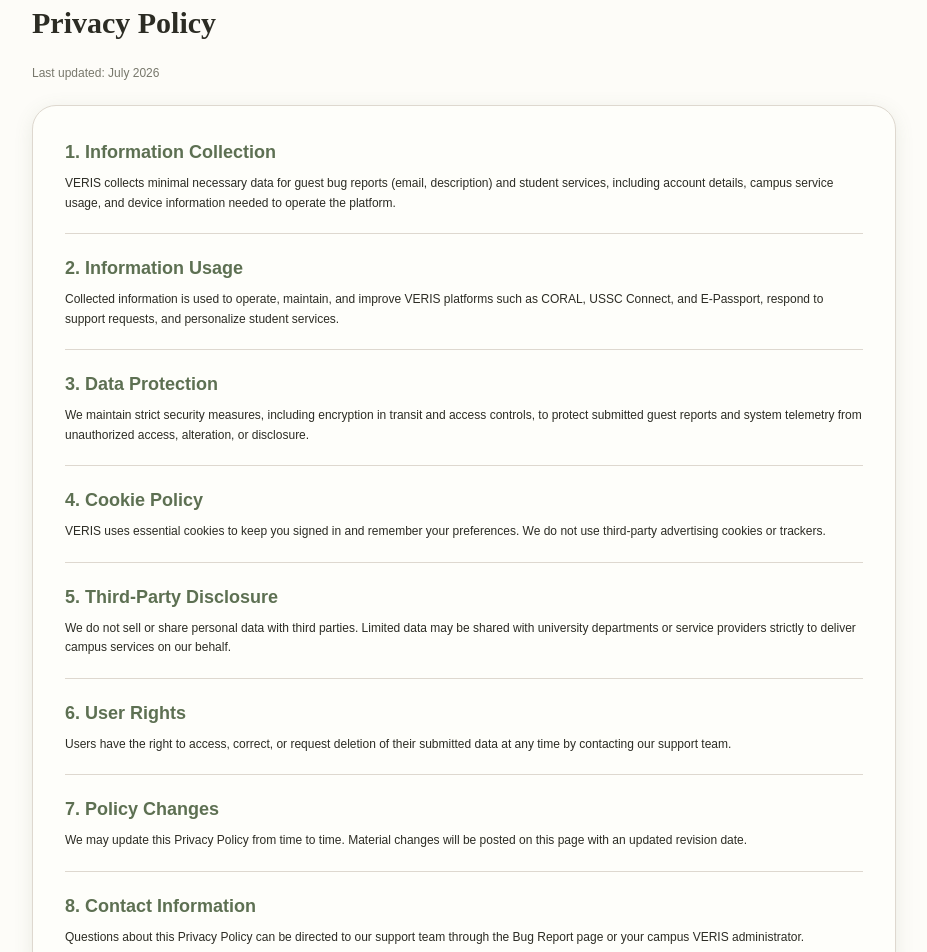
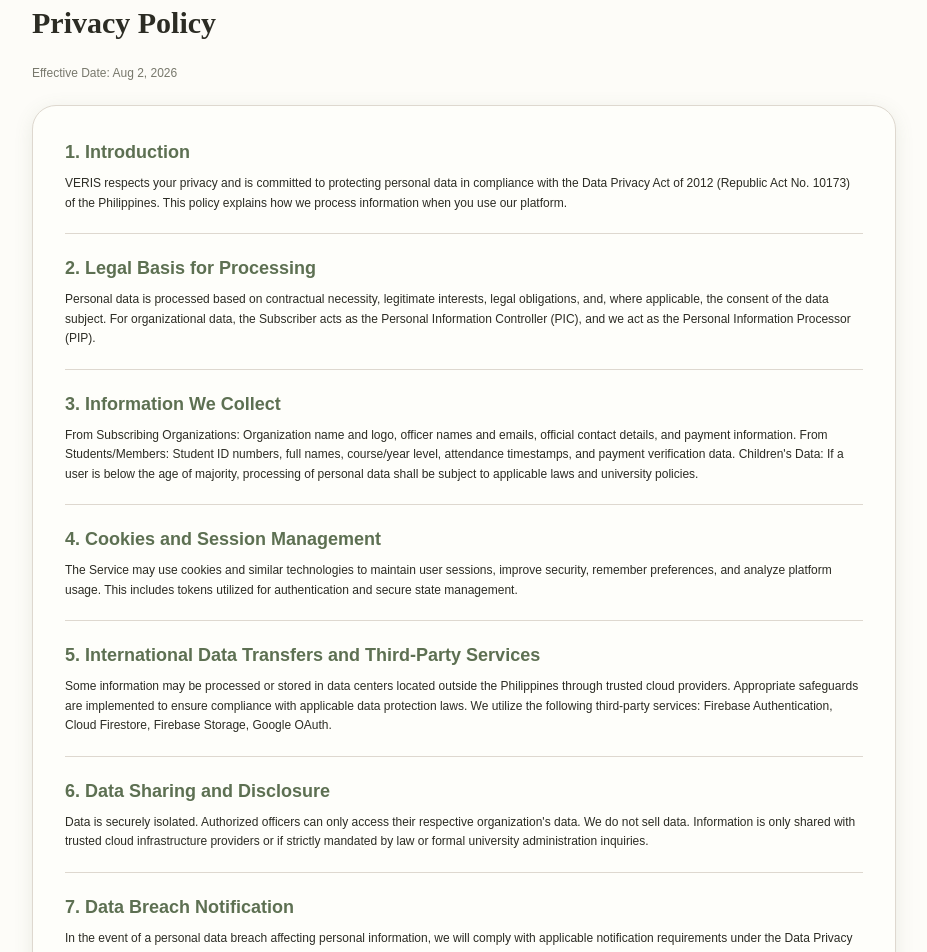
Before and after one commit to Atlas-VSU/veris-page, a Next.js app: page /privacy in a window 1280 px wide. Shown: the part 140-1092 px from the top of the page, without its empty margins (176-1103 px from the left). Built offline with nearby package versions, Linux system fonts and the light colour scheme.

Commit message:
feat(privacy-policy): compiled and expanded privacy-policy

```diff
--- a/src/features/legal/components/PrivacyContent.tsx
+++ b/src/features/legal/components/PrivacyContent.tsx
@@ -1,35 +1,43 @@
 const sections = [
   {
-    title: "1. Information Collection",
-    body: "VERIS collects minimal necessary data for guest bug reports (email, description) and student services, including account details, campus service usage, and device information needed to operate the platform.",
+    title: "1. Introduction",
+    body: "VERIS respects your privacy and is committed to protecting personal data in compliance with the Data Privacy Act of 2012 (Republic Act No. 10173) of the Philippines. This policy explains how we process information when you use our platform.",
   },
   {
-    title: "2. Information Usage",
-    body: "Collected information is used to operate, maintain, and improve VERIS platforms such as CORAL, USSC Connect, and E-Passport, respond to support requests, and personalize student services.",
+    title: "2. Legal Basis for Processing",
+    body: "Personal data is processed based on contractual necessity, legitimate interests, legal obligations, and, where applicable, the consent of the data subject. For organizational data, the Subscriber acts as the Personal Information Controller (PIC), and we act as the Personal Information Processor (PIP).",
   },
   {
-    title: "3. Data Protection",
-    body: "We maintain strict security measures, including encryption in transit and access controls, to protect submitted guest reports and system telemetry from unauthorized access, alteration, or disclosure.",
+    title: "3. Information We Collect",
+    body: "From Subscribing Organizations: Organization name and logo, officer names and emails, official contact details, and payment information. From Students/Members: Student ID numbers, full names, course/year level, attendance timestamps, and payment verification data. Children's Data: If a user is below the age of majority, processing of personal data shall be subject to applicable laws and university policies.",
   },
   {
-    title: "4. Cookie Policy",
-    body: "VERIS uses essential cookies to keep you signed in and remember your preferences. We do not use third-party advertising cookies or trackers.",
+    title: "4. Cookies and Session Management",
+    body: "The Service may use cookies and similar technologies to maintain user sessions, improve security, remember preferences, and analyze platform usage. This includes tokens utilized for authentication and secure state management.",
   },
   {
-    title: "5. Third-Party Disclosure",
-    body: "We do not sell or share personal data with third parties. Limited data may be shared with university departments or service providers strictly to deliver campus services on our behalf.",
+    title: "5. International Data Transfers and Third-Party Services",
+    body: "Some information may be processed or stored in data centers located outside the Philippines through trusted cloud providers. Appropriate safeguards are implemented to ensure compliance with applicable data protection laws. We utilize the following third-party services: Firebase Authentication, Cloud Firestore, Firebase Storage, Google OAuth.",
   },
   {
-    title: "6. User Rights",
-    body: "Users have the right to access, correct, or request deletion of their submitted data at any time by contacting our support team.",
+    title: "6. Data Sharing and Disclosure",
+    body: "Data is securely isolated. Authorized officers can only access their respective organization's data. We do not sell data. Information is only shared with trusted cloud infrastructure providers or if strictly mandated by law or formal university administration inquiries.",
   },
   {
-    title: "7. Policy Changes",
-    body: "We may update this Privacy Policy from time to time. Material changes will be posted on this page with an updated revision date.",
+    title: "7. Data Breach Notification",
+    body: "In the event of a personal data breach affecting personal information, we will comply with applicable notification requirements under the Data Privacy Act of 2012 and the guidelines set by the National Privacy Commission (NPC).",
   },
   {
-    title: "8. Contact Information",
-    body: "Questions about this Privacy Policy can be directed to our support team through the Bug Report page or your campus VERIS administrator.",
+    title: "8. Data Retention",
+    body: "Personal data is retained only for as long as necessary to fulfill the operational purposes of the Subscriber's contract. We are responsible for deleting student data from their respective dashboards once it is no longer required, or once the student graduated, filed a LOA or any reason from discontinuing in his studies.",
+  },
+  {
+    title: "9. Rights of the Data Subject",
+    body: "Under the Data Privacy Act of 2012, users have the right to be informed, access, object, dispute, and request the erasure or blocking of their data. Students seeking to exercise these rights regarding their organization records should first direct their requests to the respective Subscriber (the organization).",
+  },
+  {
+    title: "10. Contact Information",
+    body: "For data privacy concerns, policy inquiries, or technical assistance regarding data rights, please contact our designated privacy representative: Data Protection Officer (DPO), Email: veris-dev@vsu.edu.ph",
   },
 ];
 
@@ -39,7 +47,7 @@
       <h1 className="text-3xl font-bold text-[#2C2C24]" style={{ fontFamily: "var(--font-fraunces, serif)" }}>
         Privacy Policy
       </h1>
-      <p className="text-xs text-[#78786C]">Last updated: July 2026</p>
+      <p className="text-xs text-[#78786C]">Effective Date: Aug 2, 2026</p>
 
       <div className="p-6 sm:p-8 bg-[#FEFEFA] border border-[#DED8CF] rounded-[1.5rem] shadow-[0_4px_20px_-2px_rgba(93,112,82,0.15)] divide-y divide-[#DED8CF]">
         {sections.map((section) => (
```
